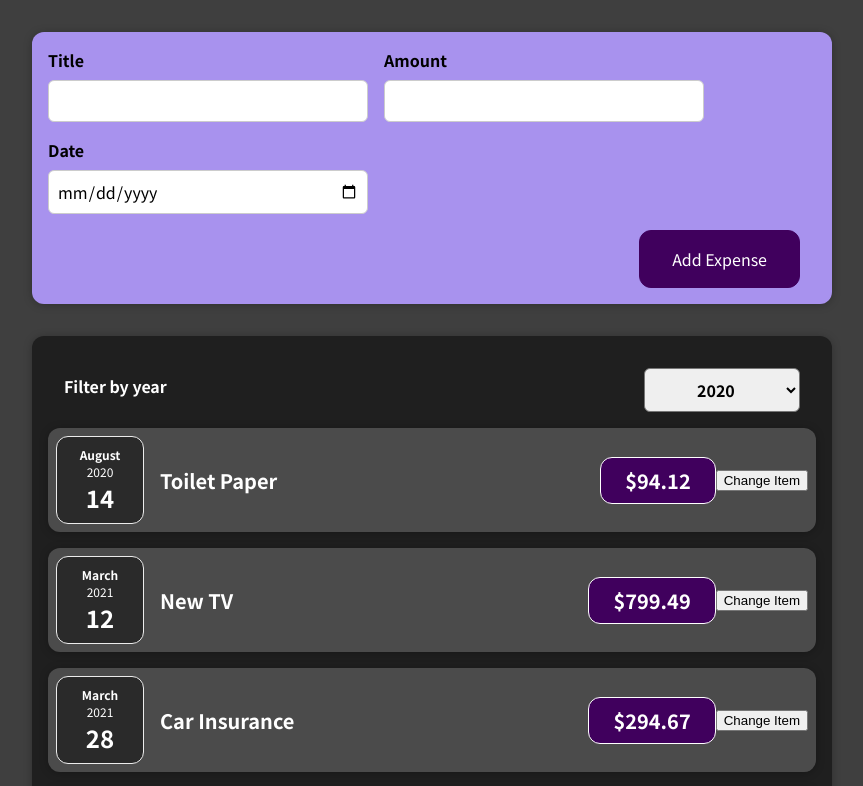
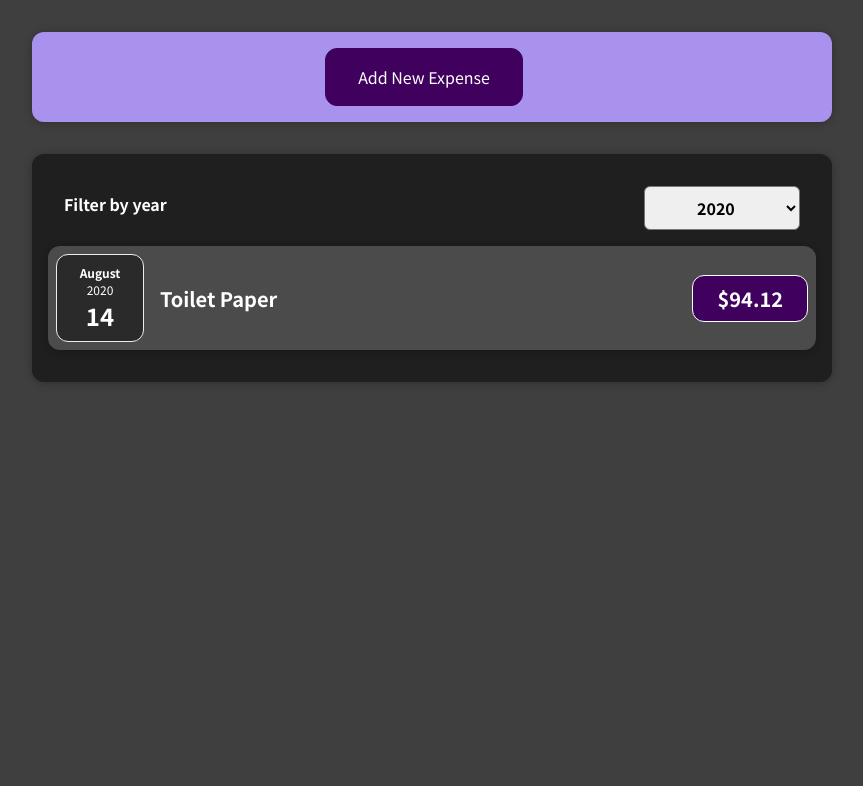
Before and after one commit to andris811/react-expense-tracker, a React (Create React App) app: page / in a window 1280 px wide. Shown: the top 786 px of the page, without its empty margins (208-1071 px from the left). Built offline with nearby package versions, Linux system fonts and the light colour scheme.

Commit message:
filtering, new expense form

```diff
--- a/src/App.js
+++ b/src/App.js
@@ -1,37 +1,41 @@
-import React from 'react';
-import NewExpense from './components/NewExpense/NewExpense';
-import Expenses from './components/Expenses/Expenses';
-function App() {
-  const expenses = [
+import React, { useState } from "react";
+import NewExpense from "./components/NewExpense/NewExpense";
+import Expenses from "./components/Expenses/Expenses";
+
+const DUMMY_EXPENSES = [
   {
-      id: 'e1',
-      title: 'Toilet Paper',
+    id: "e1",
+    title: "Toilet Paper",
     amount: 94.12,
     date: new Date(2020, 7, 14),
   },
   {
-      id: 'e2',
-      title: 'New TV',
+    id: "e2",
+    title: "New TV",
     amount: 799.49,
     date: new Date(2021, 2, 12),
   },
   {
-      id: 'e3',
-      title: 'Car Insurance',
+    id: "e3",
+    title: "Car Insurance",
     amount: 294.67,
     date: new Date(2021, 2, 28),
   },
   {
-      id: 'e4',
-      title: 'New Desk (Wooden)',
+    id: "e4",
+    title: "New Desk (Wooden)",
     amount: 450,
     date: new Date(2021, 5, 12),
   },
 ];
 
+function App() {
+  const [expenses, setExpenses] = useState(DUMMY_EXPENSES);
+
   const addExpenseHandler = expense => {
-    console.log('In App.js');
-    console.log(expense);
+    setExpenses(prevExpenses => {
+      return [expense, ...prevExpenses];
+    });
   };
 
   // return React.createElement(
@@ -44,10 +48,9 @@ function App() {
   return (
     <div>
       <NewExpense onAddExpense={addExpenseHandler} />
-      <Expenses expenses={expenses} />
+      <Expenses items={expenses} />
     </div>
   );
-
 }
 
 export default App;
--- a/src/components/Expenses/ExpenseItem.js
+++ b/src/components/Expenses/ExpenseItem.js
@@ -1,25 +1,20 @@
-import React, { useState } from 'react';
+import React from 'react';
 import './ExpenseItem.css';
 import Card from '../UI/Card';
 import ExpenseDate from './ExpenseDate';
 
-function ExpenseItem(props) {
-  const [title, setTitle] = useState(props.title);
-
-  const clickHandler = () => {
-    setTitle('Updated!');
-    console.log(title);
-  };
+const ExpenseItem = (props) => {
 
   return (
-    <Card className="expense-item">
-      <ExpenseDate date={props.date}></ExpenseDate>
-      <div className="expense-item__description">
-        <h2>{title}</h2>
-        <div className="expense-item__price">${props.amount}</div>
-      </div>
-      <button onClick={clickHandler}>Change Item</button>
-    </Card>
+    <li>
+      <Card className="expense-item">
+        <ExpenseDate date={props.date} />
+        <div className="expense-item__description">
+          <h2>{props.title}</h2>
+          <div className="expense-item__price">${props.amount}</div>
+        </div>
+      </Card>
+    </li>
   );
 }
 
--- a/src/components/Expenses/Expenses.js
+++ b/src/components/Expenses/Expenses.js
@@ -1,50 +1,31 @@
 import React, { useState } from "react";
+
 import "./Expenses.css";
 import Card from "../UI/Card";
-import ExpenseItem from "./ExpenseItem";
 import ExpensesFilter from "./ExpensesFilter";
-
-// Assignment: Time to Practice: React & Component Basics
-/*Complete the instructions mentioned in the above video.
-In detail:
-    Create a new component that is responsible for displaying expenses
-    Add multiple ExpenseItem components in that component
-    Keep the expenses data in the App component and pass that data into the newly created component
-You can use this .css file for some styling for your Expenses
-*/
+import ExpensesList from "./ExpensesList";
 
 const Expenses = (props) => {
+  const [filteredYear, setFilteredYear] = useState("2020");
 
-  const [filteredYear, setFilteredYear] = useState('2020');
-
-  const filterChangeHandler = selectedYear => {
+  const filterChangeHandler = (selectedYear) => {
     setFilteredYear(selectedYear);
   };
+
+  const filteredExpenses = props.items.filter((expense) => {
+    return expense.date.getFullYear().toString() === filteredYear;
+  });
+
+
 
   return (
     <div>
       <Card className="expenses">
-        <ExpensesFilter selected={filteredYear} onChangeFilter={filterChangeHandler} />
-        <ExpenseItem
-          title={props.expenses[0].title}
-          amount={props.expenses[0].amount}
-          date={props.expenses[0].date}
+        <ExpensesFilter
+          selected={filteredYear}
+          onChangeFilter={filterChangeHandler}
         />
-        <ExpenseItem
-          title={props.expenses[1].title}
-          amount={props.expenses[1].amount}
-          date={props.expenses[1].date}
-        />
-        <ExpenseItem
-          title={props.expenses[2].title}
-          amount={props.expenses[2].amount}
-          date={props.expenses[2].date}
-        />
-        <ExpenseItem
-          title={props.expenses[3].title}
-          amount={props.expenses[3].amount}
-          date={props.expenses[3].date}
-        />
+        <ExpensesList items={filteredExpenses} />
       </Card>
     </div>
   );
--- a/src/components/Expenses/ExpensesFilter.js
+++ b/src/components/Expenses/ExpensesFilter.js
@@ -12,6 +12,7 @@ const ExpensesFilter = (props) => {
       <div className='expenses-filter__control'>
         <label>Filter by year</label>
         <select value={props.selected} onChange={dropdownChangeHandler}>
+          <option value='2023'>2023</option>
           <option value='2022'>2022</option>
           <option value='2021'>2021</option>
           <option value='2020'>2020</option>
--- /dev/null
+++ b/src/components/Expenses/ExpensesList.css
@@ -0,0 +1,9 @@
+.expenses-list {
+  list-style: none;
+  padding: 0;
+}
+
+.expenses-list__fallback {
+  color: white;
+  text-align: center;
+}
--- /dev/null
+++ b/src/components/Expenses/ExpensesList.js
@@ -0,0 +1,24 @@
+import React from 'react';
+
+import ExpenseItem from './ExpenseItem';
+import './ExpensesList.css';
+
+const ExpensesList = props => {
+
+  if (props.items.length === 0) {
+    return <h2 className="expenses-list__fallback">Found no expenses.</h2>
+  }
+
+  return <ul className="expenses-list">
+    {props.items.map((expense) => (
+      <ExpenseItem
+        key={expense.id}
+        title={expense.title}
+        amount={expense.amount}
+        date={expense.date}
+      />
+    ))}
+  </ul>
+};
+
+export default ExpensesList;
--- a/src/components/NewExpense/ExpenseForm.js
+++ b/src/components/NewExpense/ExpenseForm.js
@@ -88,6 +88,7 @@ const ExpenseForm = (props) => {
         </div>
       </div>
       <div className="new-expense__actions">
+        <button type="button" onClick={props.onCancel}>Cancel</button>
         <button type="submit">Add Expense</button>
       </div>
     </form>
--- a/src/components/NewExpense/NewExpense.js
+++ b/src/components/NewExpense/NewExpense.js
@@ -1,20 +1,39 @@
-import React from "react";
+import React, { useState } from "react";
+
 import ExpenseForm from "./ExpenseForm";
 import "./NewExpense.css";
 
 const NewExpense = (props) => {
+  const [isEditing, setIsEditing] = useState(false);
 
   const saveExpenseDataHandler = (enteredExpenseData) => {
     const expenseData = {
       ...enteredExpenseData,
-      id: Math.random().toString()
+      id: Math.random().toString(),
     };
     props.onAddExpense(expenseData);
+    setIsEditing(false);
+  };
+
+  const startEditingHandler = () => {
+    setIsEditing(true);
+  };
+
+  const stopEditingHandler = () => {
+    setIsEditing(false);
   };
 
   return (
     <div className="new-expense">
-      <ExpenseForm onSaveExpenseData={saveExpenseDataHandler} />
+      {!isEditing && (
+        <button onClick={startEditingHandler}>Add New Expense</button>
+      )}
+      {isEditing && (
+        <ExpenseForm
+          onSaveExpenseData={saveExpenseDataHandler}
+          onCancel={stopEditingHandler}
+        />
+      )}
     </div>
   );
 };
```
Lines whose indentation alone changed are shown as unchanged.
